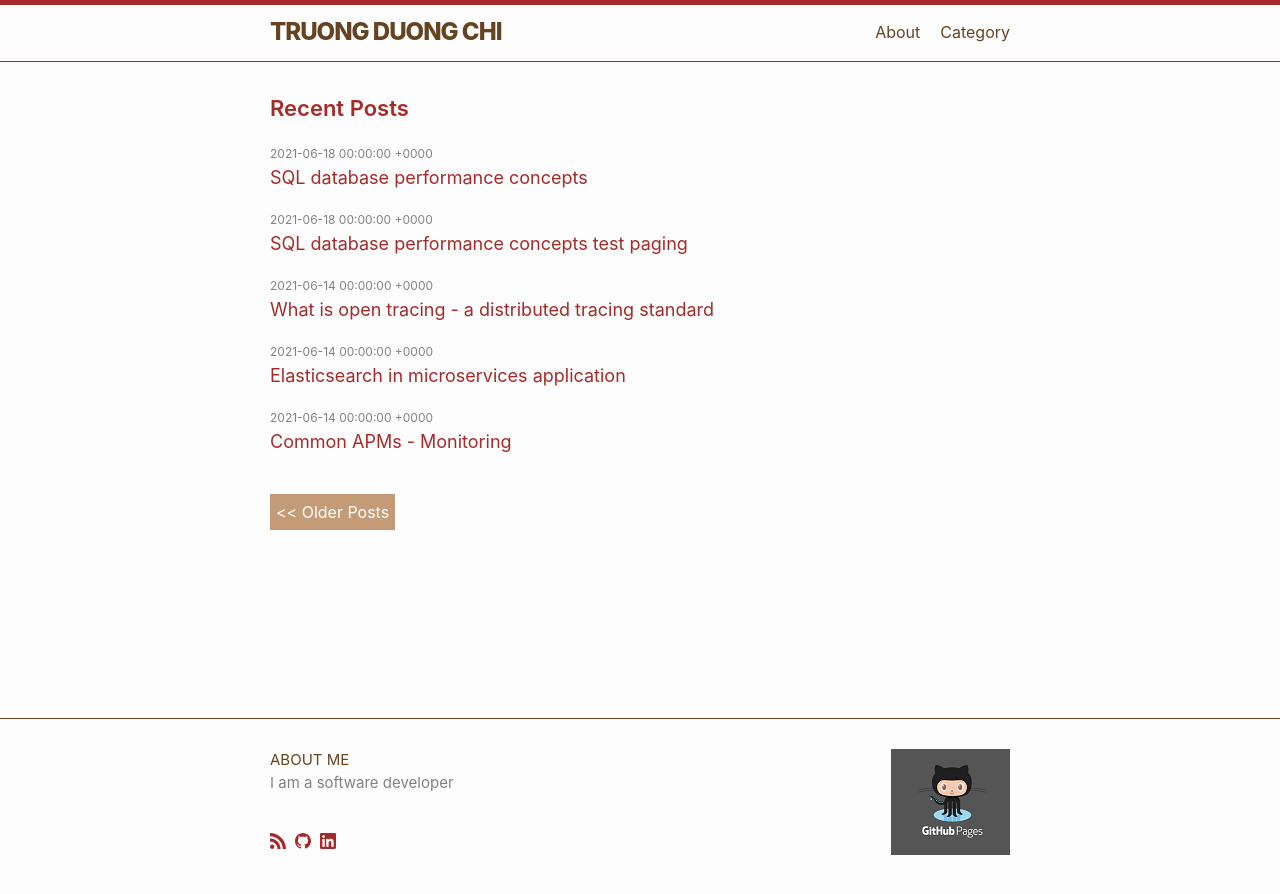
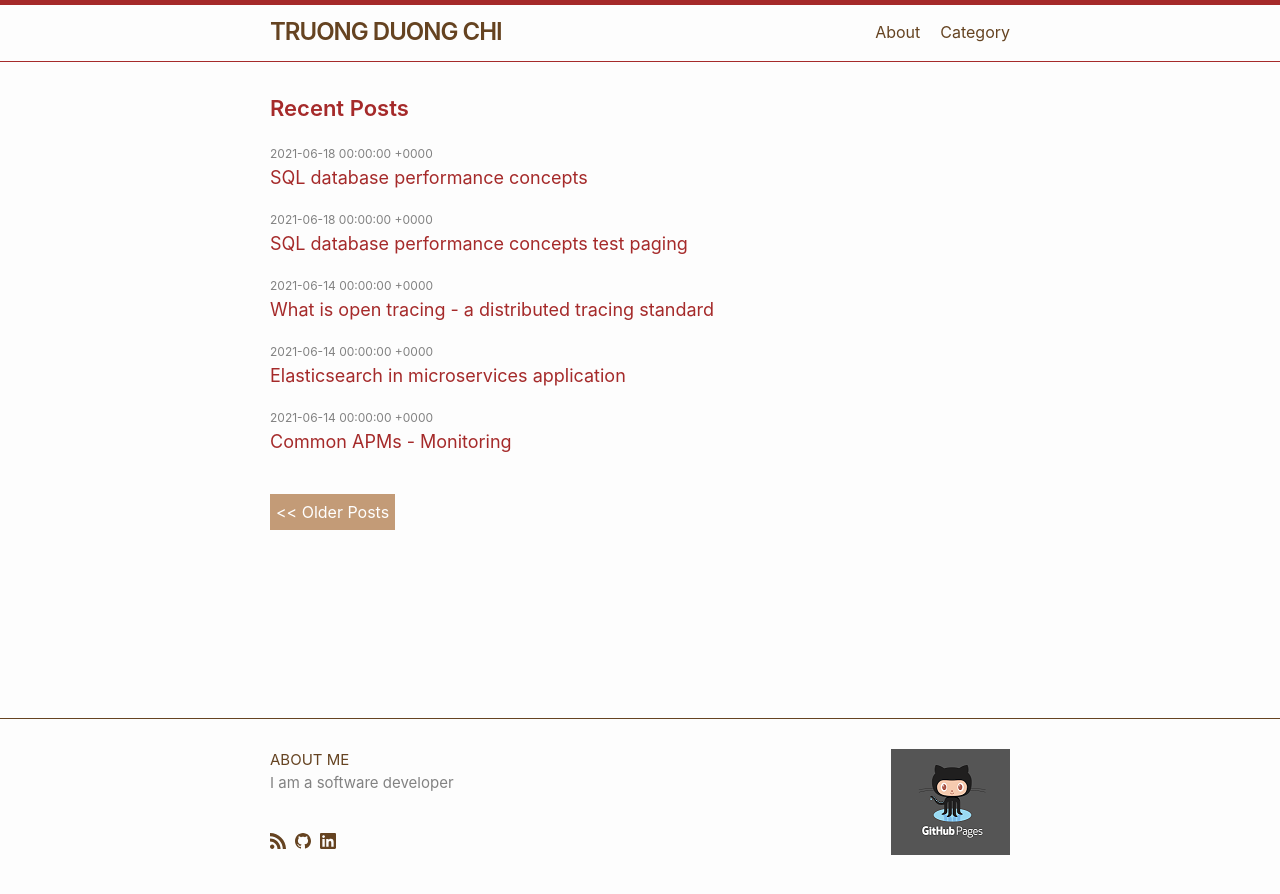
Before and after one commit to truongduong/blog, a Jekyll site: the page built from index.html, in a window 1280 px wide. Shown: the top 894 px of the page. Built offline with Jekyll 4.4.1, drawn with Linux system fonts in a browser that asks for light colours; the list of posts is cut into pages by our own code.

Commit message:
update css

```diff
--- a/_config.yml
+++ b/_config.yml
@@ -39,9 +39,7 @@
 
 paginate_path: "/page/:num/"
 
-# permalink: /:title
-
-
+permalink: /:title
 
 # Exclude from processing.
 # The following items will not be processed, by default.
--- a/_layouts/post.html
+++ b/_layouts/post.html
@@ -39,10 +39,10 @@
         <article class="post h-entry" itemscope itemtype="http://schema.org/BlogPosting">
 
           <header class="post-header">
+            <p class="post-meta">
+              <time class="dt-published" datetime="{{ page.date }}" itemprop="datePublished">{{ page.date }}
+              </time></p>
             <h1 class="post-title p-name" itemprop="name headline">{{ page.title }}</h1>
-            <p class="post-meta">
-              <time class="dt-published" datetime="{{ page.date }}" itemprop="datePublished">{{ page.date | date: "%D" }}
-              </time></p>
           </header>
 
           <div class="post-content e-content" itemprop="articleBody">
--- a/assets/main.css
+++ b/assets/main.css
@@ -53,7 +53,7 @@
 .wrapper:after, .footer-col-wrapper:after { content: ""; display: table; clear: both; }
 
 /** Icons */
-.svg-icon { width: 16px; height: 16px; display: inline-block; fill: brown; padding-right: 5px; vertical-align: text-top; }
+.svg-icon { width: 16px; height: 16px; display: inline-block; fill: #654321; padding-right: 5px; vertical-align: text-top; }
 
 .social-media-list li + li { padding-top: 5px; }
 
@@ -67,7 +67,7 @@
 /** Site header */
 .site-header { border-top: 5px solid brown; border-bottom: 1px solid brown; min-height: 55.95px; position: relative; }
 
-.site-title { font-size: 24px; font-weight: 800; line-height: 54px; letter-spacing: -1px; margin-bottom: 0; float: left; }
+.site-title { font-size: 24px; font-weight: 600; line-height: 54px; letter-spacing: -1px; margin-bottom: 0; float: left; }
 .site-title, .site-title:visited { color: #654321; }
 
 .site-nav { float: right; line-height: 54px; }
@@ -148,7 +148,7 @@
 }
 
 .post-title { font-size: 24px; letter-spacing: -1px; line-height: 1; font-weight: 600; color: brown }
-@media screen and (max-width: 800px) { .post-title { font-size: 36px; } }
+@media screen and (max-width: 600px) { .post-title { font-size: 36px; } }
 
 .post-content { margin-bottom: 30px; }
 .post-content h2 { font-size: 22px; font-weight: 600;}
```
Also changed, not shown: index.html (+0 -31 lines).
